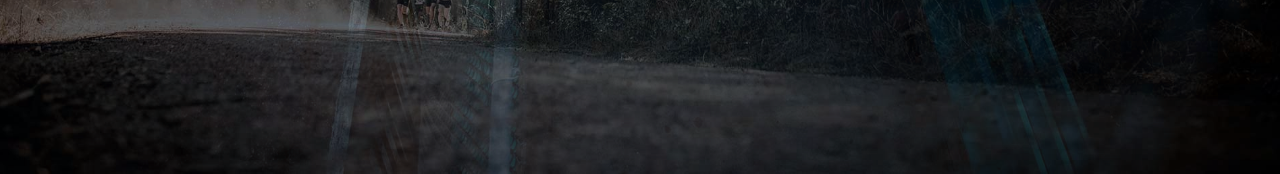
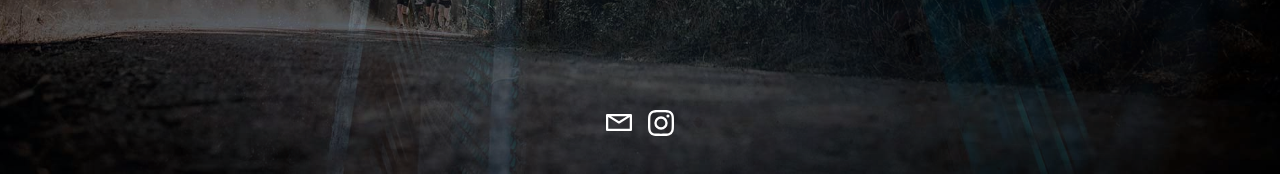
Before and after one commit to Archetype-Media/TempoJournal, a Jekyll site: the page built from index.html, in a window 1280 px wide. Shown: the part 726-900 px from the top of the page. Built offline with Jekyll 4.4.1, drawn with Linux system fonts in a browser that asks for light colours; nearby versions of some CDN libraries.

Commit message:
Add icons and layout updates

```diff
--- a/_layouts/index.html
+++ b/_layouts/index.html
@@ -12,6 +12,11 @@
 
     <div class="logo"></div>
 
+    <div class="links">
+      <a target="_blank" class="link link__contact" href="mailto:run@tempojournal.com" title="Contact us">Contact Tempo</a>
+      <a target="_blank" class="link link__instagram" href="https://www.instagram.com/tempojournal/" title="Find us on Instagram">Find Tempo on Instagram</a>
+    </div>
+
     {% include scripts.html %}
 
   </body>
--- a/_sass/_base.scss
+++ b/_sass/_base.scss
@@ -17,10 +17,10 @@ html {
 }
 
 // Font sizing
-html {
-  font-size: 100%;
-}
+// html {
+//   font-size: 100%;
+// }
 
-body {
-  font-size: 62.5%
-}
+// body {
+//   font-size: 62.5%
+// }
--- a/_sass/_layout.scss
+++ b/_sass/_layout.scss
@@ -1,3 +1,7 @@
+html {
+  font-size: 1vw;
+}
+
 body {
   color: $white;
   background: $black no-repeat center center;
@@ -7,16 +11,71 @@ body {
   padding: 0;
 }
 
+@media (orientation: portrait) {
+  html {
+    font-size: 1vh;
+  }
+}
+
 .logo {
   background: transparent url(/assets/images/tempo-logo.svg) no-repeat center center;
   background-size: contain;
-  width: 25vw;
-  height: 25vw;
+  width: 25rem;
+  height: 25rem;
   margin: auto;
   position: absolute;
   top: 0; left: 0; bottom: 0; right: 0;
-  text-indent: -999em;
+  text-indent: -999rem;
+  z-index: 888;
+
+  @media (orientation: portrait) {
+    width: 30rem;
+    height: 30rem;
+  }
+}
+
+
+.links {
+
+  position: absolute;
   z-index: 999;
+  width: 100%;
+  height: 2rem;
+  margin: auto auto 0;
+  top: 0; left: 0; bottom: 3rem; right: 0;
+  text-align: center;
+
+  @media (orientation: portrait) {
+    & {
+      bottom: 5rem;
+    }
+  }
+
+  .link {
+    display: inline-block;
+    text-indent: -999rem;
+    width: 2rem;
+    height: 2rem;
+    margin: 0;
+    padding: 0;
+    background-size: contain;
+    margin: 0 0.5rem;
+
+    @media (orientation: portrait) {
+      & {
+        width: 5rem;
+        height: 5rem;
+      }
+    }
+  }
+
+  .link__contact {
+    background: transparent url(/assets/images/icon-email.svg) no-repeat center center;
+  }
+
+  .link__instagram {
+    background: transparent url(/assets/images/icon-instagram.svg) no-repeat center center;
+  }
 }
 
 
--- a/css/main.scss
+++ b/css/main.scss
@@ -4,7 +4,5 @@
 @charset "utf-8";
 
 // Import partials from `sass_dir` (defaults to `_sass`)
-@import
-        "base",
-        "layout"
-;
+@import "base";
+@import "layout";
```
Also changed, not shown: assets/images/icon-email.svg (added), assets/images/icon-instagram.svg (added).
